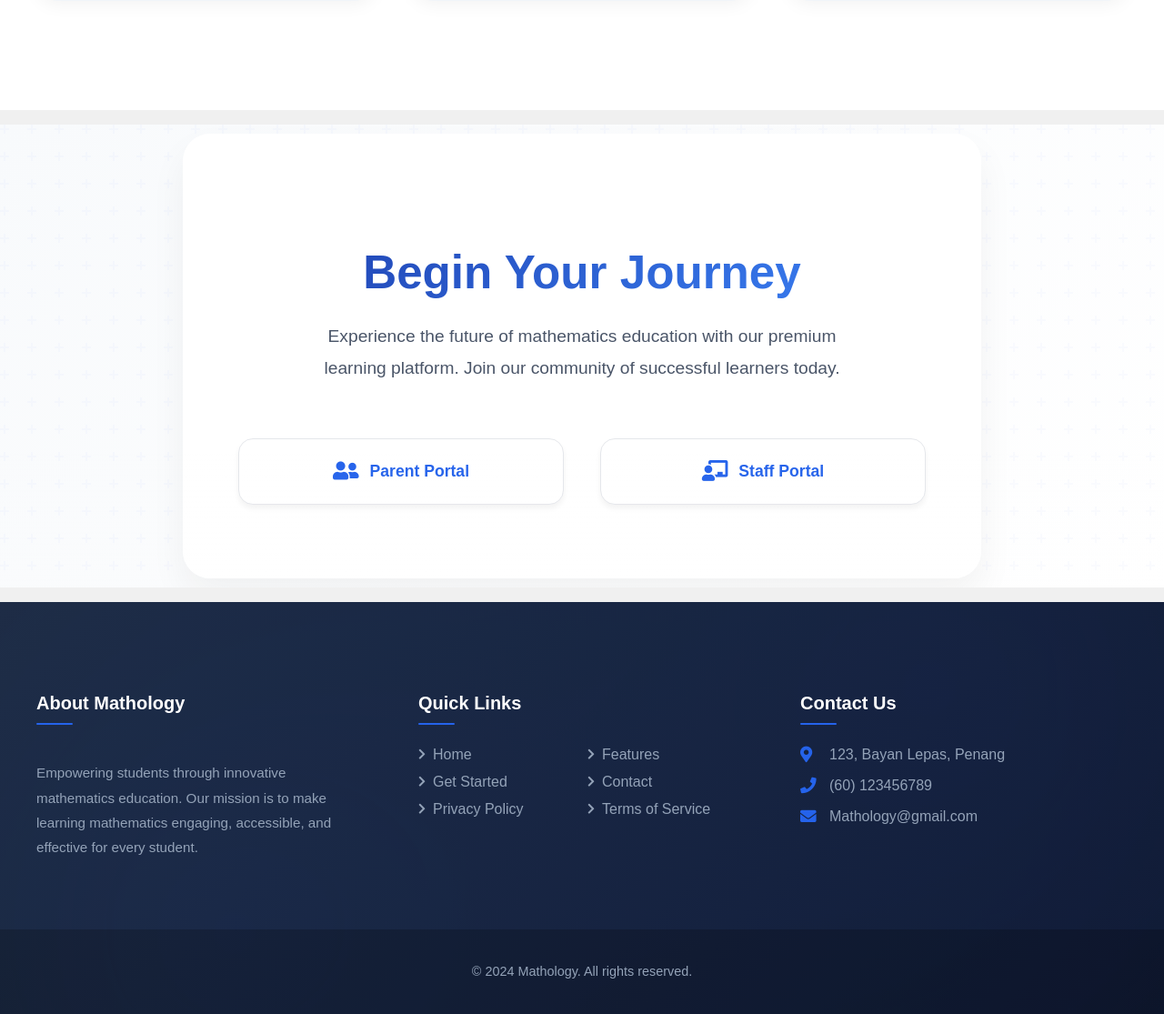
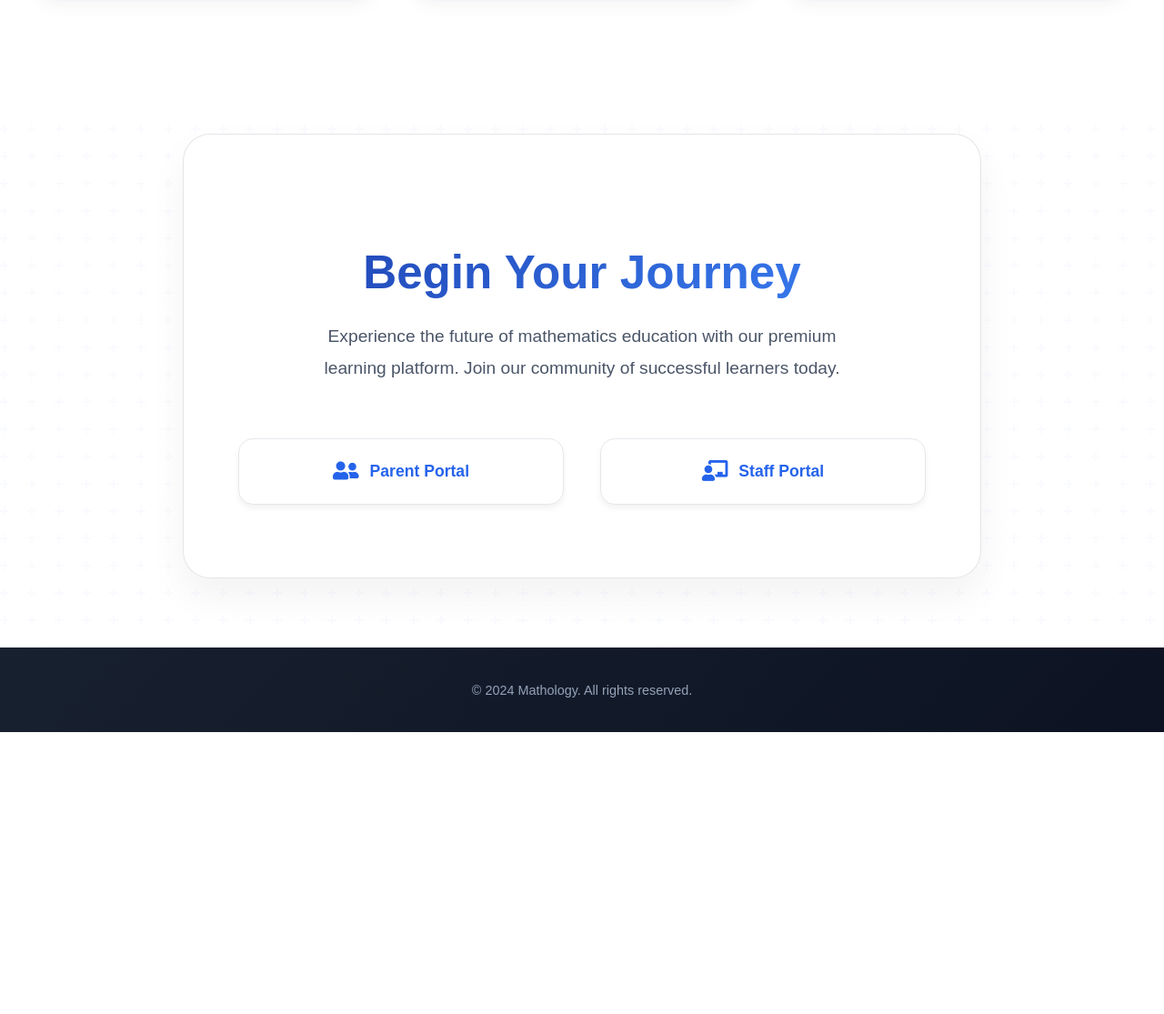
Before and after one commit to TomazFu/Mathology-Attendance-System, a PHP site: page /tcpdf/ in a window 1280 px wide. Shown: the part 2619-3734 px from the top of the page at 91% size. After the commit the page ends 3424 px from the top, so only its background shows below. Run offline with PHP 8.4, Linux system fonts and the light colour scheme.

Commit message:
minor changes

```diff
--- a/assets/css/styles.css
+++ b/assets/css/styles.css
@@ -6,7 +6,7 @@ html, body {
 
 body {
     font-family: Arial, sans-serif;
-    background-color: #f0f0f0;
+    background-color: #ffffff;
     display: flex;
     flex-direction: column;
     min-height: 100vh;
@@ -465,18 +465,18 @@ header {
 .site-footer {
     background: linear-gradient(135deg, #1e293b 0%, #0f172a 100%);
     color: #e2e8f0;
-    padding: 80px 0 0;
     position: relative;
     overflow: hidden;
-    margin-left: 280px; /* Default margin for expanded sidebar */
-    transition: margin-left 0.3s cubic-bezier(0.4, 0, 0.2, 1);
+    width: 100%;
+    transition: width 0.3s cubic-bezier(0.4, 0, 0.2, 1),
+                margin-left 0.3s cubic-bezier(0.4, 0, 0.2, 1);
 }
 
 /* Responsive Design */
 @media (max-width: 768px) {
-    .main-content,
     .site-footer {
-        margin-left: 0; /* Remove margin on smaller screens */
+        width: 100%; /* Full width on mobile */
+        margin-left: 0; /* Remove margin on mobile */
     }
 }
 
@@ -580,7 +580,6 @@ header {
 
 /* Footer Bottom */
 .footer-bottom {
-    margin-top: 60px;
     padding: 24px 40px;
     background: rgba(0, 0, 0, 0.2);
     text-align: center;
@@ -943,7 +942,6 @@ header {
 /* Login Section */
 .login-options {
     padding: 10px 40px;
-    background: linear-gradient(135deg, #f8fafc 0%, #ffffff 100%);
     position: relative;
     overflow: hidden;
     width: 100%;
@@ -970,7 +968,8 @@ header {
     border-radius: 30px;
     padding: 80px 60px;
     box-shadow: 0 20px 40px rgba(0, 0, 0, 0.05);
-    border: 1px solid rgba(255, 255, 255, 0.8);
+    border: 1px solid rgba(0, 0, 0, 0.1);
+    margin-bottom: 50px;
 }
 
 .login-options h2 {
@@ -1472,3 +1471,9 @@ header {
         font-size: 1.1em;
     }
 }
+
+.logo-img {
+    height: 50px; /* Adjust this value to match your header height */
+    width: auto;
+    object-fit: contain;
+}
--- a/includes/footer.php
+++ b/includes/footer.php
@@ -5,44 +5,6 @@ if (!isset($base_path)) {
 }
 ?>
 <footer class="site-footer">
-    <div class="footer-background"></div>
-    <div class="footer-content">
-        <div class="footer-section">
-            <h3>About Mathology</h3>
-            <p>Empowering students through innovative mathematics education. Our mission is to make learning mathematics engaging, accessible, and effective for every student.</p>
-        </div>
-
-        <div class="footer-section">
-            <h3>Quick Links</h3>
-            <ul class="footer-links">
-                <li><a href="#"><i class="fas fa-chevron-right"></i> Home</a></li>
-                <li><a href="#"><i class="fas fa-chevron-right"></i> About Us</a></li>
-                <li><a href="#"><i class="fas fa-chevron-right"></i> Services</a></li>
-                <li><a href="#"><i class="fas fa-chevron-right"></i> Courses</a></li>
-                <li><a href="#"><i class="fas fa-chevron-right"></i> Contact</a></li>
-                <li><a href="#"><i class="fas fa-chevron-right"></i> Privacy Policy</a></li>
-            </ul>
-        </div>
-
-        <div class="footer-section">
-            <h3>Contact Us</h3>
-            <div class="footer-contact">
-                <div class="contact-item">
-                    <i class="fas fa-map-marker-alt"></i>
-                    <span>123, Bayan Lepas, Penang</span>
-                </div>
-                <div class="contact-item">
-                    <i class="fas fa-phone"></i>
-                    <span>(60) 123456789</span>
-                </div>
-                <div class="contact-item">
-                    <i class="fas fa-envelope"></i>
-                    <span>Mathology@gmail.com</span>
-                </div>
-            </div>
-        </div>
-    </div>
-
     <div class="footer-bottom">
         <p>&copy; <?php echo date("Y"); ?> Mathology. All rights reserved.</p>
     </div>
--- a/includes/header.php
+++ b/includes/header.php
@@ -11,14 +11,14 @@ $base_path = isset($is_index) && $is_index ? '' : '../';
     <link rel="stylesheet" href="<?php echo $base_path; ?>assets/css/styles.css">
     <link rel="stylesheet" href="https://cdnjs.cloudflare.com/ajax/libs/font-awesome/5.15.3/css/all.min.css">
     <link href="https://fonts.googleapis.com/icon?family=Material+Icons" rel="stylesheet">
+    <link rel="icon" type="image/x-icon" href="<?php echo $base_path; ?>assets/img/mathology.ico">
     <script src="../assets/js/script.js"></script>
 </head>
 <body>
     <header>
         <div class="header-container">
             <a href="<?php echo $base_path; ?>index.php" class="logo">
-                <i class="fas fa-square-root-alt"></i>
-                <span>Mathology</span>
+                <img src="<?php echo $base_path; ?>assets/img/mathology.png" alt="Mathology" class="logo-img">
             </a>
             <?php if (isset($_SESSION["loggedin"]) && $_SESSION["loggedin"] === true): ?>
             <div class="header-right">
--- a/index.php
+++ b/index.php
@@ -197,51 +197,7 @@ document.querySelectorAll('a[href^="#"]').forEach(anchor => {
     });
 });
 </script>
-
-<!-- Update the footer container to remove sidebar margins -->
-<footer class="site-footer" style="margin-left: 0;">
-    <div class="footer-background"></div>
-    <div class="footer-content">
-        <div class="footer-section">
-            <h3>About Mathology</h3>
-            <p>Empowering students through innovative mathematics education. Our mission is to make learning mathematics engaging, accessible, and effective for every student.</p>
-        </div>
-
-        <div class="footer-section">
-            <h3>Quick Links</h3>
-            <ul class="footer-links">
-                <li><a href="#"><i class="fas fa-chevron-right"></i> Home</a></li>
-                <li><a href="#features"><i class="fas fa-chevron-right"></i> Features</a></li>
-                <li><a href="#login-section"><i class="fas fa-chevron-right"></i> Get Started</a></li>
-                <li><a href="#"><i class="fas fa-chevron-right"></i> Contact</a></li>
-                <li><a href="#"><i class="fas fa-chevron-right"></i> Privacy Policy</a></li>
-                <li><a href="#"><i class="fas fa-chevron-right"></i> Terms of Service</a></li>
-            </ul>
-        </div>
-
-        <div class="footer-section">
-            <h3>Contact Us</h3>
-            <div class="footer-contact">
-                <div class="contact-item">
-                    <i class="fas fa-map-marker-alt"></i>
-                    <span>123, Bayan Lepas, Penang</span>
-                </div>
-                <div class="contact-item">
-                    <i class="fas fa-phone"></i>
-                    <span>(60) 123456789</span>
-                </div>
-                <div class="contact-item">
-                    <i class="fas fa-envelope"></i>
-                    <span>Mathology@gmail.com</span>
-                </div>
-            </div>
-        </div>
-    </div>
-
-    <div class="footer-bottom">
-        <p>&copy; <?php echo date("Y"); ?> Mathology. All rights reserved.</p>
-    </div>
-</footer>
+<?php include 'includes/footer.php'; ?>
 
 </body>
 </html>
```
Also changed, not shown: manager/manager-login.php (+0 -12 lines), parent/parent-login.php (+0 -12 lines), staff/staff-login.php (+0 -12 lines), assets/img/mathology.ico (added).
